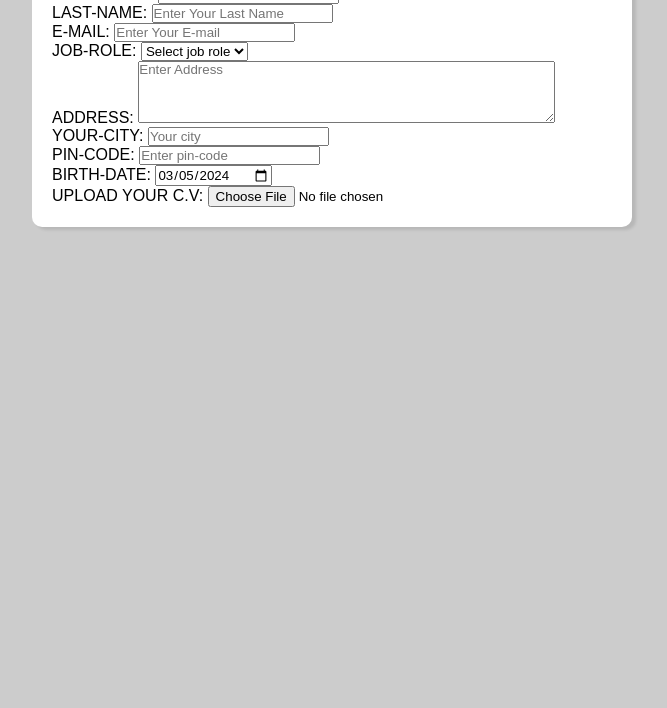
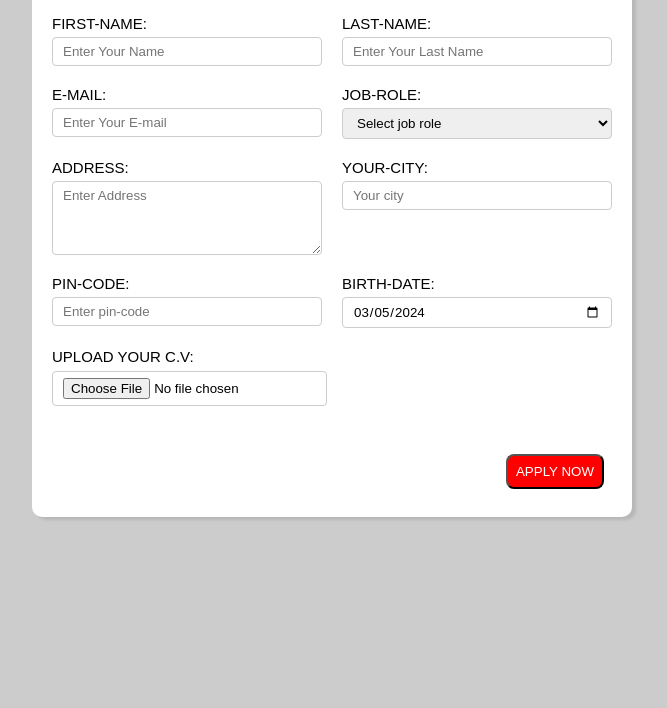
Before and after one commit to Humza920/PROJECT-2, a plain HTML site: page index.html in a window 1280 px wide. Shown: the part 92-800 px from the top of the page, without its empty margins (308-975 px from the left). Drawn offline with Linux system fonts and the light colour scheme.

Commit message:
modified

```diff
--- a/index.html
+++ b/index.html
@@ -11,7 +11,8 @@
             <div class="top"><h1>JOB APPLICATION
                 <span>(WEB)</span></h1>
             </div>
-            <form action="">
+            <form>
+               <div class="form-container">
                 <div class="form-control">
                     <label for="first">FIRST-NAME:</label>
                     <input type="text" name="first" id="first" placeholder="Enter Your Name">
@@ -33,6 +34,7 @@
                         <option value="Mern-stack">Mern-stack</option>
                         <option value="digital AI">Digital-AI</option>
                     </select>
+                </div>
                 <div class="form-control">
                     <label for="Address">ADDRESS:</label>
                     <textarea name="Address" id="Address" cols="50" rows="4" placeholder="Enter Address"></textarea>
@@ -40,9 +42,11 @@
                 <div class="form-control">
                     <label for="city">YOUR-CITY:</label>
                     <input type="text" name="city" id="city" placeholder="Your city">
+                </div>
                 <div class="form-control">
                     <label for="pin">PIN-CODE:</label>
                      <input type="number" name="pin" id="pin" placeholder="Enter pin-code">
+                </div>
                 <div class="form-control">
                     <label for="date">BIRTH-DATE:</label>
                     <input value="2024-03-05" type="date" name="date" id="date">
@@ -51,8 +55,11 @@
                     <label for="C.V">UPLOAD YOUR C.V:</label>
                     <input type="file" id="C.V" name="C.V">
                 </div>
-
+                </div>
             </form>
+                <div class="but">
+                <button type="submit">APPLY NOW</button>
+                </div>
         </div>
         </div>
     </div>
--- a/style.css
+++ b/style.css
@@ -16,3 +16,26 @@ border-radius: 10px;}
 span{font-size: 20px;
 font-weight: 600;
 color: blue;}
+.form-container{display: grid;
+grid-template-columns: repeat(auto-fit,minmax(200px,1fr));
+gap: 20px;
+margin-top: 30px;}
+.form-control{display: flex;
+flex-direction: column;}
+label{font-size: 15px;}
+input,select,textarea{padding: 6px 10px;
+border: 1px solid #ccc;
+border-radius: 4px;
+margin-top: 5px;}
+input,select,textarea:focus{outline-color: #b45d5d;}
+.but,button{display:flex;
+justify-content:end;
+padding: 8px;
+border-radius: 8px;
+margin-top: 20px;}
+button{color: #ffffff;
+background-color: #ff0000;
+transition: 0.3s ease-in;}
+button:hover{background-color: #ccc;
+color: #000;
+transition: 0.3s ease-out;}
```
